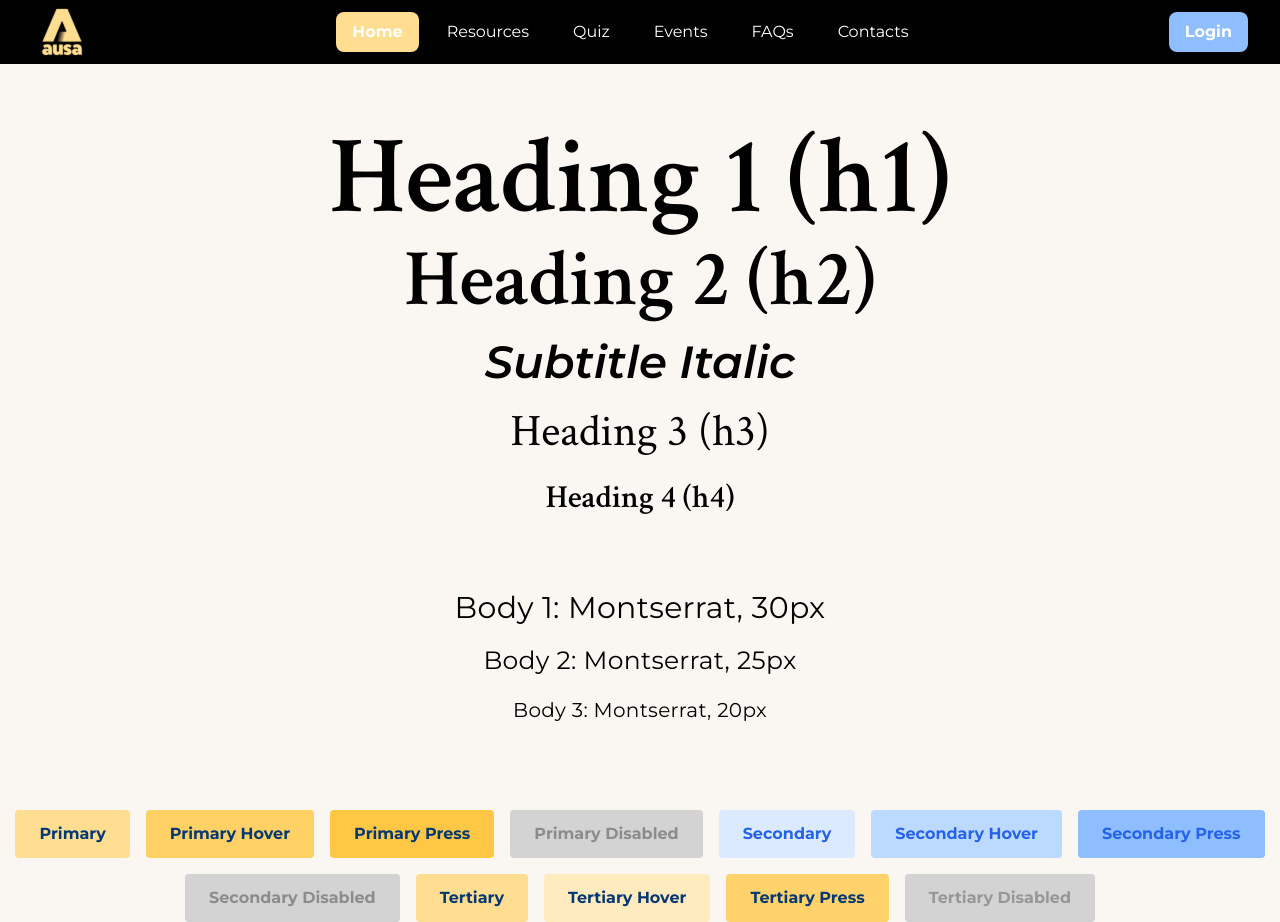
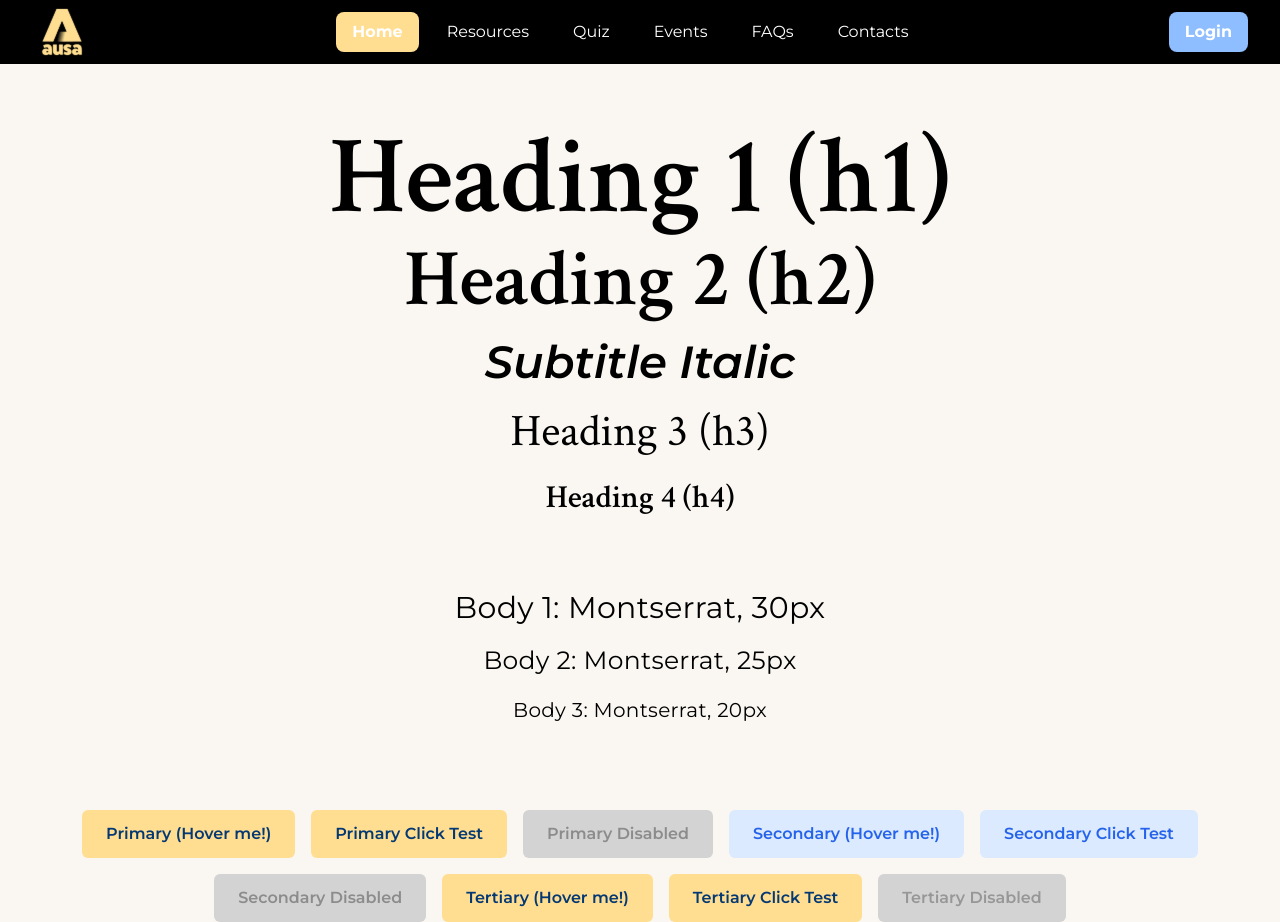
Before and after one commit to UoaWDCC/ausa-web, a Next.js app in the folder client/: page / in a window 1280 px wide. Built offline with nearby package versions, Linux system fonts and the light colour scheme.

Commit message:
fix: button animation now works, easier to use the buttons, set classname to the right button format to use

```diff
--- a/client/app/globals.css
+++ b/client/app/globals.css
@@ -61,26 +61,86 @@
   );
 }
 
+/* Button Base Styles */
+.btn-primary,
+.btn-secondary,
+.btn-tertiary {
+  padding: 12px 24px;
+  border-radius: 6px;
+  border: none;
+  font-weight: 600;
+  cursor: pointer;
+  transition: all 0.2s ease-in-out;
+  font-family: inherit;
+}
+
+.btn-primary:disabled,
+.btn-secondary:disabled,
+.btn-tertiary:disabled {
+  cursor: not-allowed;
+}
+
+/* Primary Button */
+.btn-primary {
+  background: var(--btn-primary-bg);
+  color: var(--btn-primary-fg);
+}
+
+.btn-primary:hover:not(:disabled) {
+  background: var(--btn-primary-bg-hover);
+  transform: translateY(-1px);
+}
+
+.btn-primary:active:not(:disabled) {
+  background: var(--btn-primary-bg-press);
+  transform: translateY(0);
+}
+
+.btn-primary:disabled {
+  background: var(--btn-primary-bg-disabled);
+  color: var(--btn-primary-fg-disabled);
+}
+
+/* Secondary Button */
 .btn-secondary {
   background: var(--btn-secondary-bg);
   color: var(--btn-secondary-fg);
-  border: none;
-  transition:
-    background 0.2s,
-    color 0.2s;
 }
 
-.btn-secondary:hover {
+.btn-secondary:hover:not(:disabled) {
   background: var(--btn-secondary-bg-hover);
+  transform: translateY(-1px);
 }
 
-.btn-secondary:active {
+.btn-secondary:active:not(:disabled) {
   background: var(--btn-secondary-bg-press);
+  transform: translateY(0);
 }
 
 .btn-secondary:disabled {
   background: var(--btn-secondary-bg-disabled);
   color: var(--btn-secondary-fg-disabled);
+}
+
+/* Tertiary Button */
+.btn-tertiary {
+  background: var(--btn-tertiary-bg);
+  color: var(--btn-tertiary-fg);
+}
+
+.btn-tertiary:hover:not(:disabled) {
+  background: var(--btn-tertiary-bg-hover);
+  transform: translateY(-1px);
+}
+
+.btn-tertiary:active:not(:disabled) {
+  background: var(--btn-tertiary-bg-press);
+  transform: translateY(0);
+}
+
+.btn-tertiary:disabled {
+  background: var(--btn-tertiary-bg-disabled);
+  color: var(--btn-tertiary-fg-disabled);
 }
 
 @theme {
--- a/client/app/page.tsx
+++ b/client/app/page.tsx
@@ -50,131 +50,23 @@ export default function Home() {
       <div className="flex flex-col gap-6 mt-10 items-center">
         <div className="flex flex-row gap-4 flex-wrap justify-center">
           {/* Primary Buttons */}
-          <button
-            className="px-6 py-3 rounded font-bold"
-            style={{
-              background: "var(--btn-primary-bg)",
-              color: "var(--btn-primary-fg)",
-              border: "none",
-            }}
-          >
-            Primary
-          </button>
-          <button
-            className="px-6 py-3 rounded font-bold"
-            style={{
-              background: "var(--btn-primary-bg-hover)",
-              color: "var(--btn-primary-fg)",
-              border: "none",
-            }}
-          >
-            Primary Hover
-          </button>
-          <button
-            className="px-6 py-3 rounded font-bold"
-            style={{
-              background: "var(--btn-primary-bg-press)",
-              color: "var(--btn-primary-fg)",
-              border: "none",
-            }}
-          >
-            Primary Press
-          </button>
-          <button
-            className="px-6 py-3 rounded font-bold"
-            style={{
-              background: "var(--btn-primary-bg-disabled)",
-              color: "var(--btn-primary-fg-disabled)",
-              border: "none",
-            }}
-            disabled
-          >
+          <button className="btn-primary">Primary (Hover me!)</button>
+          <button className="btn-primary">Primary Click Test</button>
+          <button className="btn-primary" disabled>
             Primary Disabled
           </button>
 
           {/* Secondary Buttons */}
-          <button
-            className="px-6 py-3 rounded font-bold"
-            style={{
-              background: "var(--btn-secondary-bg)",
-              color: "var(--btn-secondary-fg)",
-              border: "none",
-            }}
-          >
-            Secondary
-          </button>
-          <button
-            className="px-6 py-3 rounded font-bold"
-            style={{
-              background: "var(--btn-secondary-bg-hover)",
-              color: "var(--btn-secondary-fg)",
-              border: "none",
-            }}
-          >
-            Secondary Hover
-          </button>
-          <button
-            className="px-6 py-3 rounded font-bold"
-            style={{
-              background: "var(--btn-secondary-bg-press)",
-              color: "var(--btn-secondary-fg)",
-              border: "none",
-            }}
-          >
-            Secondary Press
-          </button>
-          <button
-            className="px-6 py-3 rounded font-bold"
-            style={{
-              background: "var(--btn-secondary-bg-disabled)",
-              color: "var(--btn-secondary-fg-disabled)",
-              border: "none",
-            }}
-            disabled
-          >
+          <button className="btn-secondary">Secondary (Hover me!)</button>
+          <button className="btn-secondary">Secondary Click Test</button>
+          <button className="btn-secondary" disabled>
             Secondary Disabled
           </button>
 
           {/* Tertiary Buttons */}
-          <button
-            className="px-6 py-3 rounded font-bold"
-            style={{
-              background: "var(--btn-tertiary-bg)",
-              color: "var(--btn-tertiary-fg)",
-              border: "none",
-            }}
-          >
-            Tertiary
-          </button>
-          <button
-            className="px-6 py-3 rounded font-bold"
-            style={{
-              background: "var(--btn-tertiary-bg-hover)",
-              color: "var(--btn-tertiary-fg)",
-              border: "none",
-            }}
-          >
-            Tertiary Hover
-          </button>
-          <button
-            className="px-6 py-3 rounded font-bold"
-            style={{
-              background: "var(--btn-tertiary-bg-press)",
-              color: "var(--btn-tertiary-fg)",
-              border: "none",
-            }}
-          >
-            Tertiary Press
-          </button>
-          <button
-            className="px-6 py-3 rounded font-bold"
-            style={{
-              background: "var(--btn-tertiary-bg-disabled)",
-              color: "var(--btn-tertiary-fg-disabled)",
-              border: "none",
-            }}
-            disabled
-          >
+          <button className="btn-tertiary">Tertiary (Hover me!)</button>
+          <button className="btn-tertiary">Tertiary Click Test</button>
+          <button className="btn-tertiary" disabled>
             Tertiary Disabled
           </button>
         </div>
```
